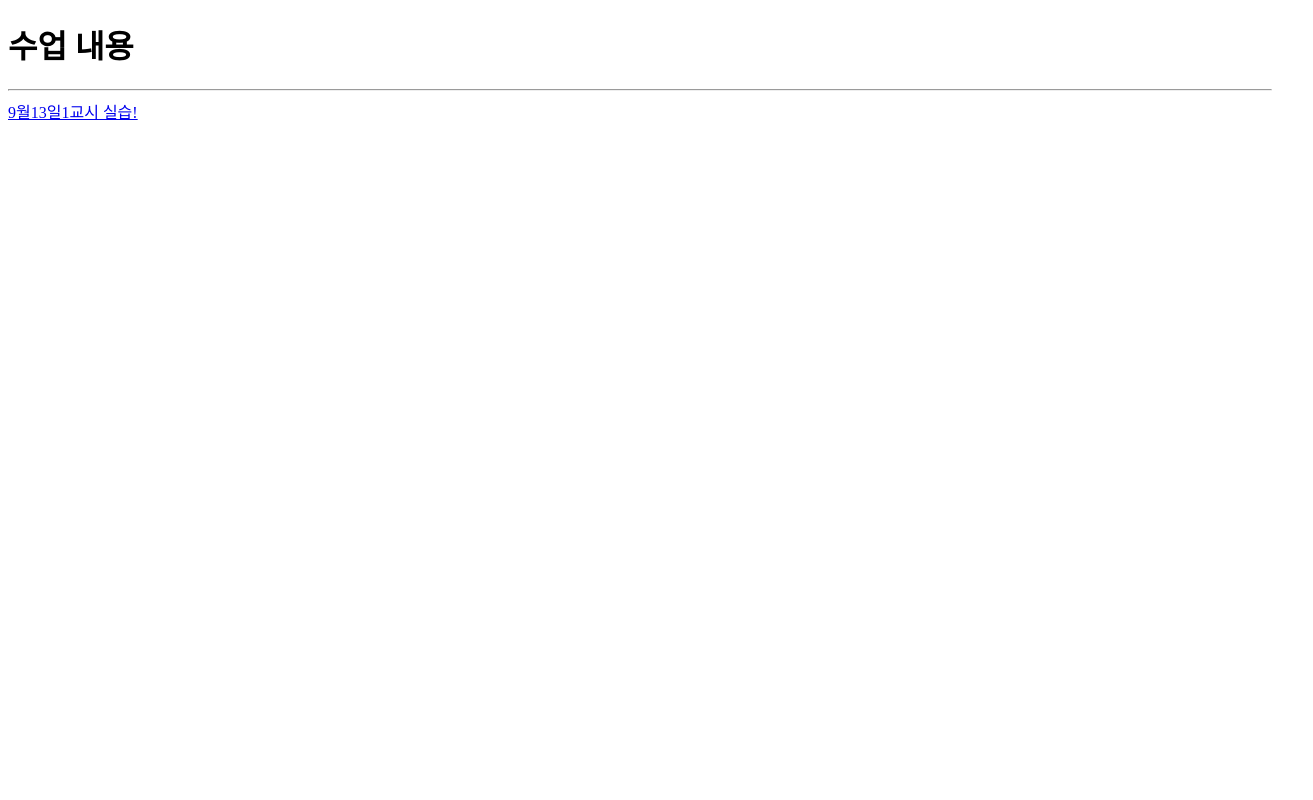
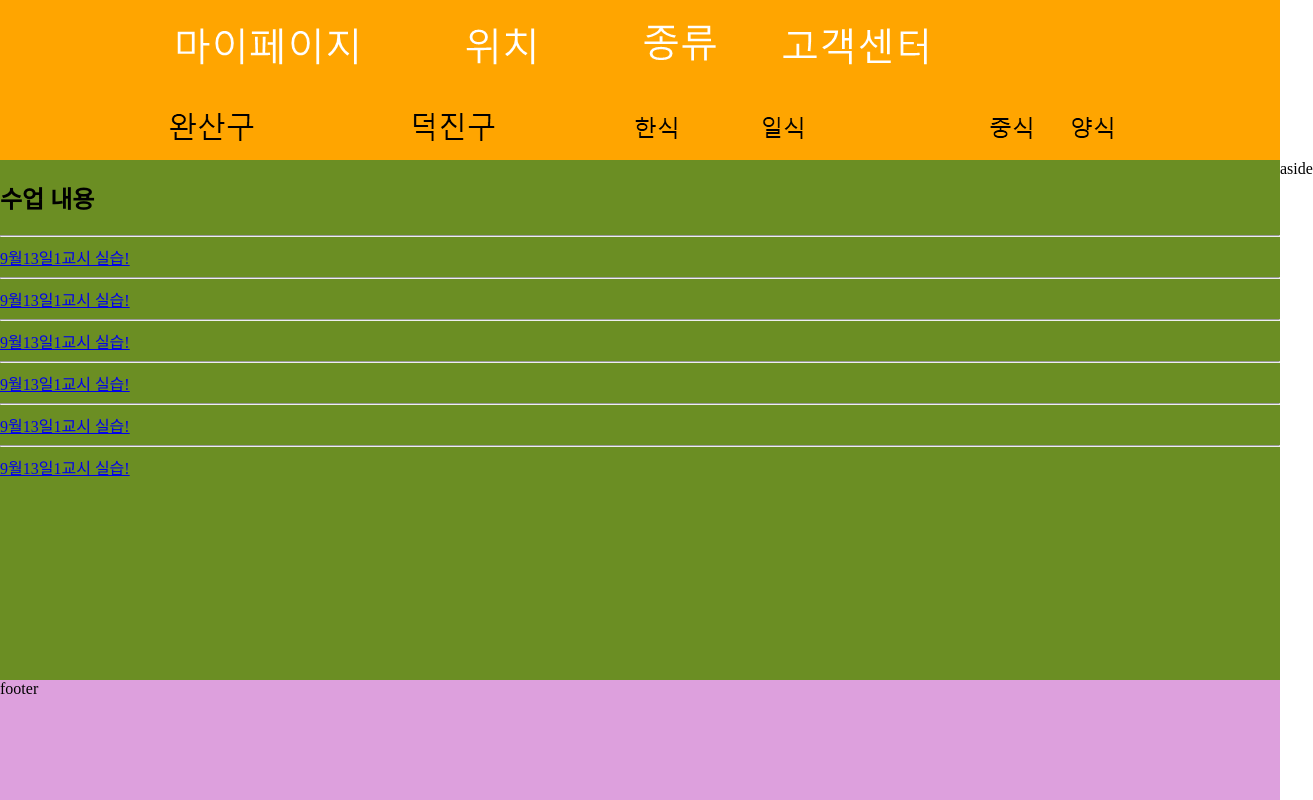
Before and after one commit to dhtpdnf/Heoung, a plain HTML site: page index.html in a window 1280 px wide. Shown: the whole page, 1313 px wide, since content can reach past the window. Drawn offline with Linux system fonts and the light colour scheme.

Commit message:
Add files via upload

```diff
--- a/index.html
+++ b/index.html
@@ -4,11 +4,37 @@
     <meta charset="UTF-8">
     <meta http-equiv="X-UA-Compatible" content="IE=edge">
     <meta name="viewport" content="width=device-width, initial-scale=1.0">
-    <title> 홈페이지 </title>
+    <title>문서 구조 시맨틱 태그 사용</title>
+    <style>
+        html, body {margin: 0;padding: 0;height: 100%;}
+        header{width: 100%;height: 20%;background: orange;}
+        nav{width: 0%;height: 0%;float: left;background:orange ;}
+        section{width: 100%;height: 65%;float: left;background:olivedrab ;}
+        aside{width: 0%;height: 0%;float: left;background:orange ;}
+        footer{width: 100%;height: 15%;clear: both;background:plum ;}
+    </style>
 </head>
 <body>
-    <h1>수업 내용</h1>
-    <hr>
-    <a href="9월13일1교시.html"> 9월13일1교시 실습! </a>
+    <header>
+        <table align="center">
+            <tr>
+                <td><a href="index.html"><img src="./img/마이페이지.png"</a></td><td><img src="./img/위치.png"</td><td><img src="./img/종류.png"</td><td><img src="./img/고객센터.png"</td>
+            </tr>
+            <tr>
+                <td><img src="./img/완산구.png"</td><td><img src="./img/덕진구.png"</td><td><img src="./img/한식.png"</td><td><img src="./img/일식.png"</td><td><img src="./img/중식.png"</td><td><img src="./img/양식.png"</td>
+            </tr>
+        </table>
+    </header>
+    <nav>nav</nav>
+    <section><h1>수업 내용</h1>
+        <hr>
+        <a href="9월6일3교시.html"> 9월13일1교시 실습! </a><hr>
+        <a href="9월6일3교시2.html"> 9월13일1교시 실습! </a><hr>
+        <a href="9월13일1교시.html"> 9월13일1교시 실습! </a><hr>
+        <a href="9월20일1교시.html"> 9월13일1교시 실습! </a><hr>
+        <a href="table.html"> 9월13일1교시 실습! </a><hr>
+        <a href="index.html"> 9월13일1교시 실습! </a></section>
+    <aside>aside</aside>
+    <footer>footer</footer>
 </body>
 </html>
```
Also changed, not shown: index1.html (+1 -1 lines), table.html (added, +22 -0 lines), 9월20일1교시.html (added), img/고객센터.png (added), img/덕진구.png (added), img/마이페이지.png (added), img/버튼1.png (added), img/양식.png (added), img/완산구.png (added), img/위치.png (added), img/일식.png (added), img/종류.png (added), img/중식.png (added), img/프레젠테이션1.jpg, 2 more files.
